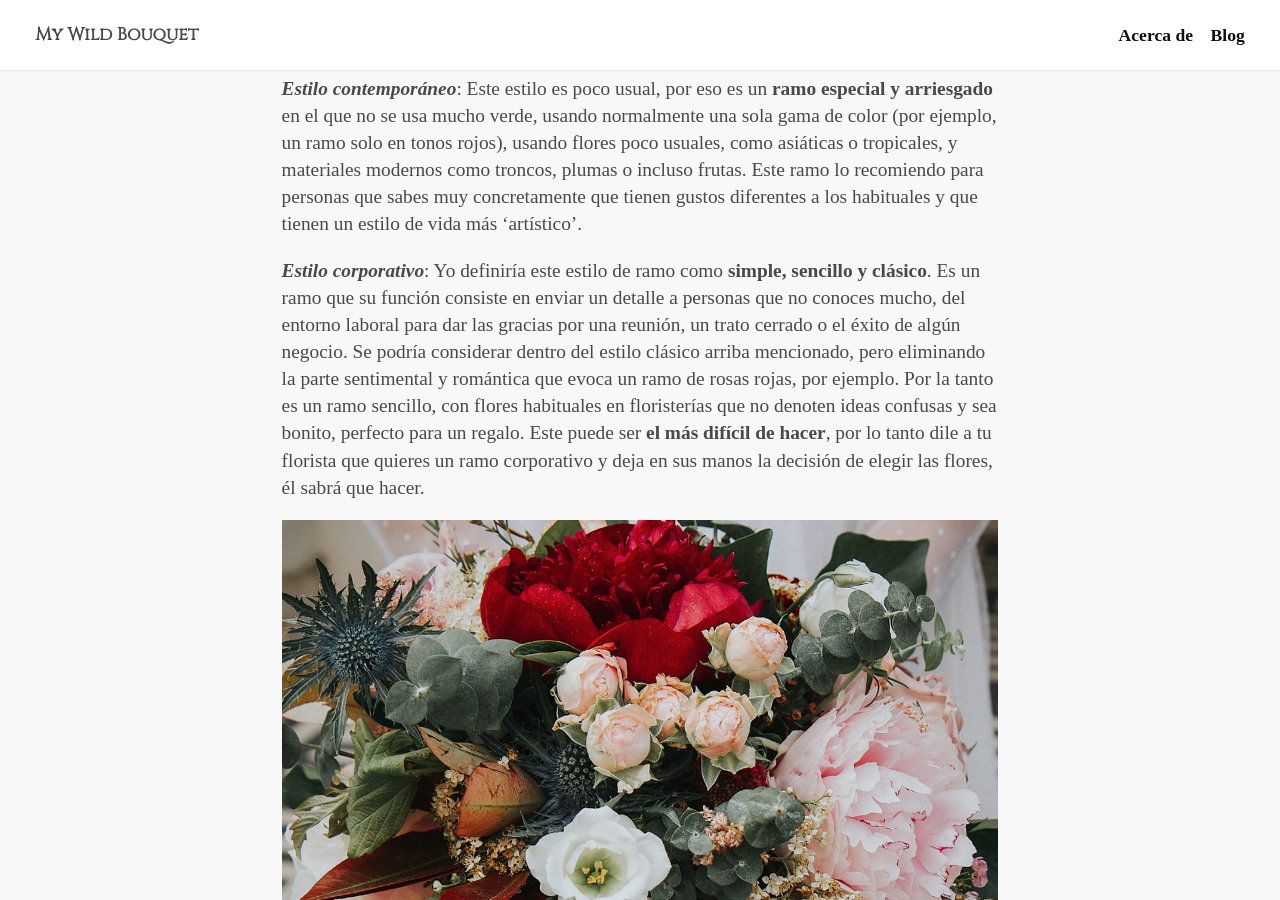
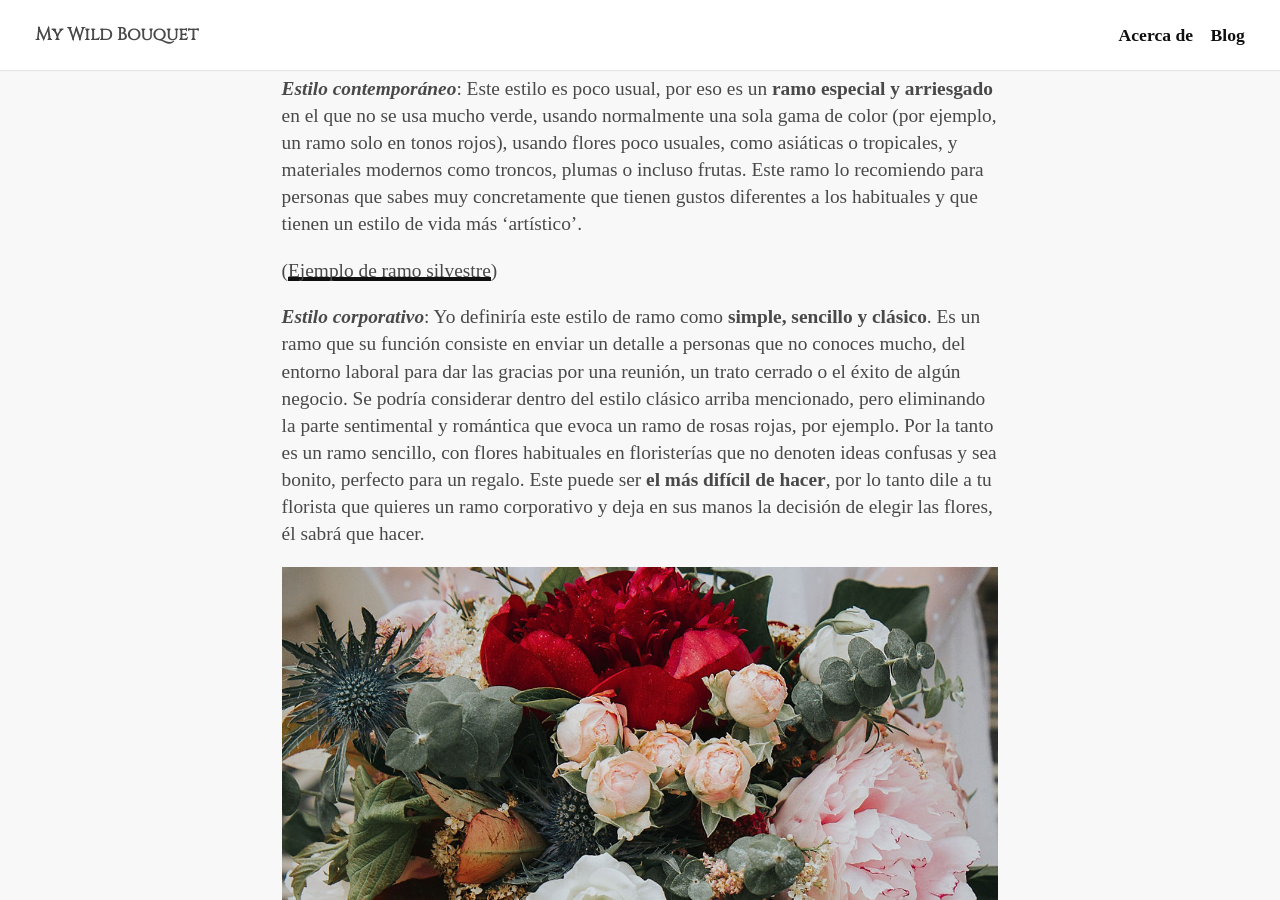
Before and after one commit to keyvanakbary/ramosilvestre.com, a Jekyll site: the page built from src/_posts/2018-02-05-estilos-de-ramos-de-flores.md, in a window 1280 px wide and 900 px high, scrolled down 2640 px. Built offline with Jekyll 4.4.1, drawn with Linux system fonts in a browser that asks for light colours; some web fonts are replaced.

Commit message:
Update 2018-02-05-estilos-de-ramos-de-flores.md

```diff
--- a/src/_posts/2018-02-05-estilos-de-ramos-de-flores.md
+++ b/src/_posts/2018-02-05-estilos-de-ramos-de-flores.md
@@ -43,10 +43,14 @@ _**Estilo silvestre**_: Como muchos sabréis, este estilo es uno de mis favorito
 
 ([Ejemplo de ramo silvestre](https://www.instagram.com/p/BLthZTghdSq/?taken-by=mywildbouquet))
 
+
 _**Estilo contemporáneo**_: Este estilo es poco usual, por eso es un **ramo especial y arriesgado** en el que no se usa mucho verde, usando normalmente una sola gama de color (por ejemplo, un ramo solo en tonos rojos), usando flores poco usuales, como asiáticas o tropicales, y materiales modernos como troncos, plumas o incluso frutas. Este ramo lo recomiendo para personas que sabes muy concretamente que tienen gustos diferentes a los habituales y que tienen un estilo de vida más 'artístico'.
+
+([Ejemplo de ramo silvestre](https://www.instagram.com/p/_CrnJpm4rv/?taken-by=mywildbouquet))
 
 
 _**Estilo corporativo**_: Yo definiría este estilo de ramo como **simple, sencillo y clásico**. Es un ramo que su función consiste en enviar un detalle  a personas que no conoces mucho, del entorno laboral para dar las gracias por una reunión, un trato cerrado o el éxito de algún negocio. Se podría considerar dentro del estilo clásico arriba mencionado, pero eliminando la parte sentimental y romántica que evoca un ramo de rosas rojas, por ejemplo. Por la tanto es un ramo sencillo, con flores habituales en floristerías que no denoten ideas confusas y sea bonito, perfecto para un regalo. Este puede ser **el más difícil de hacer**, por lo tanto dile a tu florista que quieres un ramo corporativo y deja en sus manos la decisión de elegir las flores, él sabrá que hacer.
+
 
 
 ![Significado de las flores](/assets/images/posts/significado-de-las-flores-2.jpg)
```
